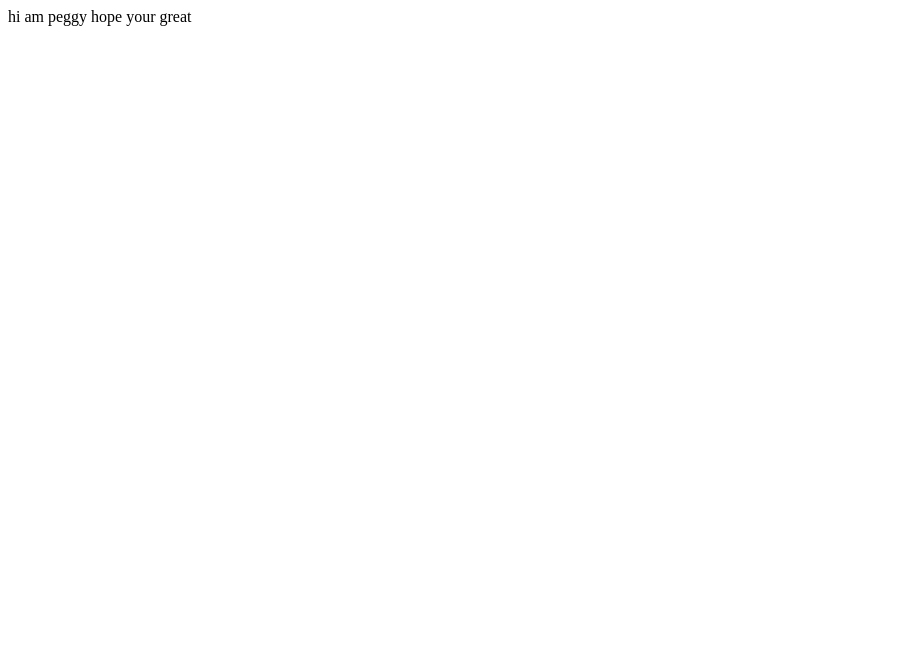
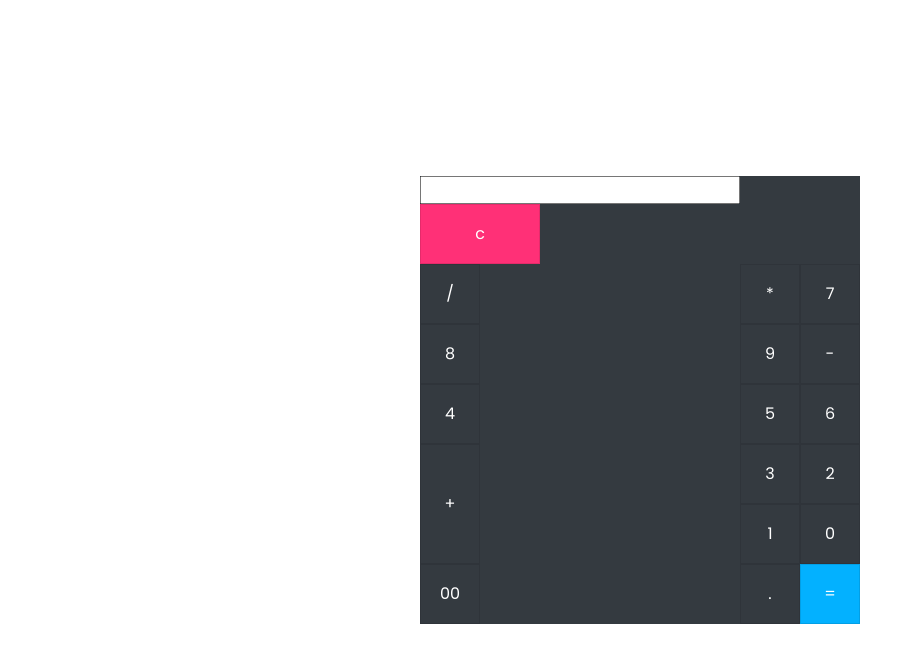
Before and after one commit to tawahpeggy/EgmaScript6-, a plain HTML site: page index.html in a window 1280 px wide. Shown: the whole page, without its empty margins (0-915 px from the left). Drawn offline with nearby package versions, Linux system fonts and the light colour scheme.

Commit message:
css added to give calculator a good look and feel

```diff
--- a/index.html
+++ b/index.html
@@ -1,13 +1,46 @@
 <!DOCTYPE html>
 <html lang="en">
+
 <head>
+    <title>EcmaScript6</title>
     <meta charset="UTF-8">
     <meta name="viewport" content="width=device-width, initial-scale=1.0">
-    <title>JavascriptTuto</title>
-</head>
+    <link rel="stylesheet" type="text/css" href="styles.css">
+    <link rel="stylesheet" href="https://stackpath.bootstrapcdn.com/bootstrap/4.5.2/css/bootstrap.min.css"
+        integrity="sha384-JcKb8q3iqJ61gNV9KGb8thSsNjpSL0n8PARn9HuZOnIxN0hoP+VmmDGMN5t9UJ0Z" crossorigin="anonymous">
+
 <body>
-   hi am peggy hope your great
+    <!-- hi am peggy hope your great -->
+    <div>
+        <form class="calculator bg-dark text-center" name='calc'>
+            <input class="value" type="text" name="txt" readonly="">
+            <span class="num  clear" onclick="document.calc.txt.value +=''">c</span>
+            <span class="num" onclick="document.calc.txt.value +='/'">/</span>
+            <span class="num" onclick="document.calc.txt.value +='*'">*</span>
+            <span class="num" onclick="document.calc.txt.value +='7'">7</span>
+            <span class="num" onclick="document.calc.txt.value +='8'">8</span>
+            <span class="num" onclick="document.calc.txt.value +='9'">9</span>
+            <span class="num" onclick="document.calc.txt.value +='-'">-</span>
+            <span class="num" onclick="document.calc.txt.value +='4'">4</span>
+            <span class="num" onclick="document.calc.txt.value +='5'">5</span>
+            <span class="num" onclick="document.calc.txt.value +='6'">6</span>
+            <span class="num plus" onclick="document.calc.txt.value +='+'">+</span>
+            <span class="num" onclick="document.calc.txt.value +='3'">3</span>
+            <span class="num" onclick="document.calc.txt.value +='2'">2</span>
+            <span class="num" onclick="document.calc.txt.value +='1'">1</span>
+            <span class="num" onclick="document.calc.txt.value +='0'">0</span>
+            <span class="num" onclick="document.calc.txt.value +='00'">00</span>
+            <span class="num" onclick="document.calc.txt.value +='.'">.</span>
+            <span class="num equal-to" onclick="document.calc.txt.value +='='">=</span>
+        </form>
+    </div>
 </body>
 <script src="myScript.js"></script>
 
+<script src="https://code.jquery.com/jquery-3.5.1.slim.min.js"
+    integrity="sha256-4+XzXVhsDmqanXGHaHvgh1gMQKX40OUvDEBTu8JcmNs=" crossorigin="anonymous"></script>
+<script src="https://stackpath.bootstrapcdn.com/bootstrap/4.5.2/js/bootstrap.min.js"
+    integrity="sha384-B4gt1jrGC7Jh4AgTPSdUtOBvfO8shuf57BaghqFfPlYxofvL8/KUEfYiJOMMV+rV"
+    crossorigin="anonymous"></script>
+
 </html>
--- /dev/null
+++ b/styles.css
@@ -0,0 +1,67 @@
+@import url('https://fonts.googleapis.com/css?family=Poppins:300,400.500,600,700.800,900&display=swap');
+*
+{
+    margin: 0;
+    padding: 0;
+    box-sizing: border-box;
+    font-family: 'Poppins', sans-serif;
+    color: #000;
+}
+body{
+    display: flex;
+    justify-content: center;
+    align-items: center;
+    min-height: 100vh;
+    background: #091921;
+}
+.calculator{
+    position: relative;
+    display: grid;
+    /* height: 130vh;
+    margin-top: 2rem;
+    margin-bottom: 2rem; */
+
+}
+.calculator.value{
+    grid-column: span 4;
+    height: 140px;
+    text-align: right;
+    border: none;
+    outline: none;
+    padding: 10px;
+    font-size: 18px;
+}
+.calculator span{
+    display: grid;
+    width: 60px;
+    height: 60px;
+    color: #fff;
+    place-items: center;
+    border: 1px solid rgba(0,0,0, .1);
+}
+.calculator span:active{
+    background: #74ff3b;
+    color: #111;
+}
+.calculator span.clear{
+    grid-column: span 3;
+    width: 120px;
+    background: #ff3077;
+
+}
+.calculator span.plus
+{
+    grid-row:span 2;
+    height:120px;
+}
+.calculator span.equal-to{
+    background: #03b1ff;
+}
+
+.num{
+    cursor: pointer;
+}
+input{
+    font-weight: 4rem;
+    font-size: 3rem;
+}
```
Also changed, not shown: myScript.js (+21 -20 lines).
